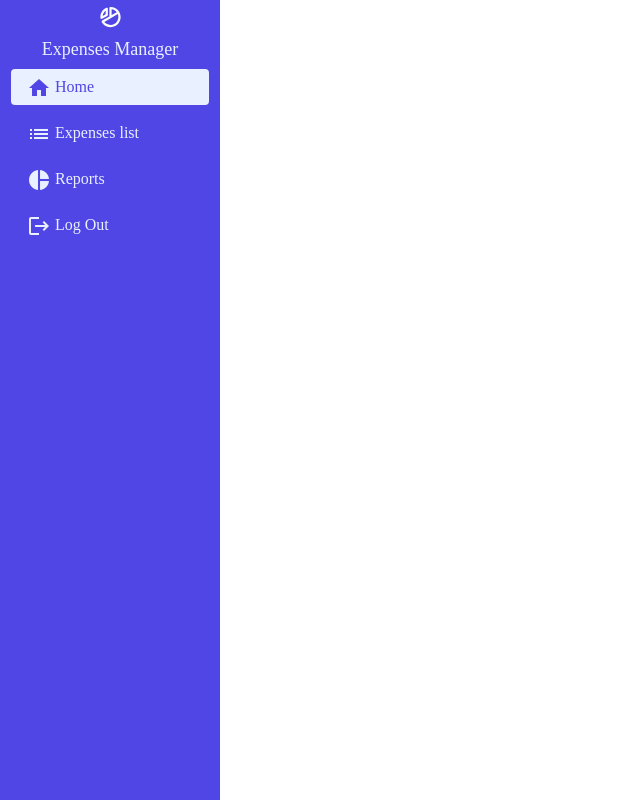
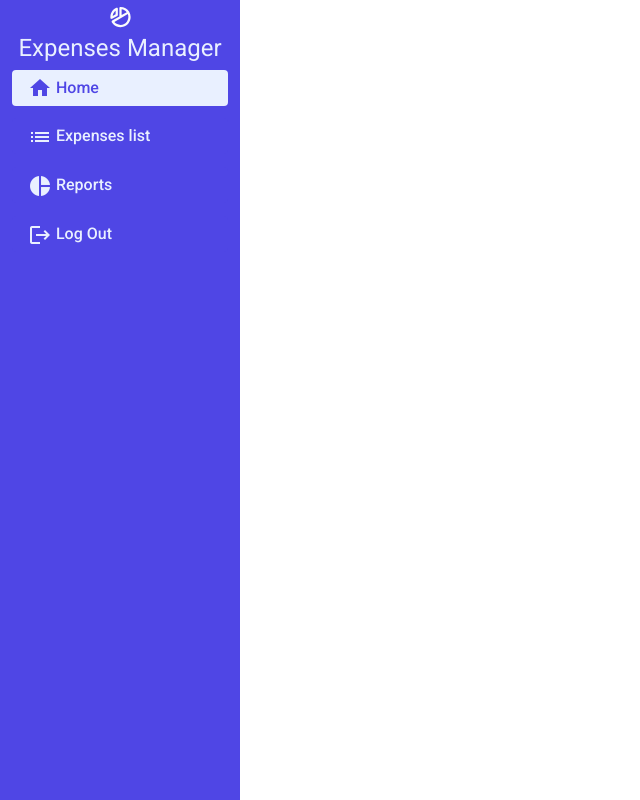
Before and after one commit to EndavaCollab/bvdapprenticeship2024-expenses-manager, an Angular app in the folder expenses-manager-frontend/src/main/frontend/: page / in a window 1280 px wide. Shown: the whole page, without its empty margins (0-640 px from the left). Built offline with nearby package versions, Linux system fonts and the light colour scheme.

Commit message:
Applied requested changes

```diff
--- a/expenses-manager-frontend/src/main/frontend/src/app/sidebar/sidebar.component.html
+++ b/expenses-manager-frontend/src/main/frontend/src/app/sidebar/sidebar.component.html
@@ -1,8 +1,8 @@
-<mat-sidenav-container class="sidebar">
+<mat-sidenav-container class="b-sidebar">
     <mat-sidenav>Start</mat-sidenav>
     <mat-sidenav-content class="content">
-        <img src="../../assets/images/logo.svg" class="logo">
-        <p class="logo">Expenses Manager</p>
+        <img src="../../assets/images/logo.svg" class="logo-image" alt="logo">
+        <p class="logo-title">Expenses Manager</p>
         <a class="sidebar-button" mat-flat-button routerLink="/" routerLinkActive="active" [routerLinkActiveOptions]={exact:true}>
             <mat-icon>home</mat-icon>
             Home
--- a/expenses-manager-frontend/src/main/frontend/src/app/sidebar/sidebar.component.scss
+++ b/expenses-manager-frontend/src/main/frontend/src/app/sidebar/sidebar.component.scss
@@ -1,31 +1,26 @@
-.sidebar{
-    width: 220px;
-    height: 100%;
-    background-color: #4F46E5;
+.b-sidebar{
+    width: 15rem;
+    block-size: 100%;
+    background-color: var(--primary-color);
 
     .content{
 
         display: flex;
         flex-direction: column;
         align-items: center;
+        font-size:1.5rem;
+        color: #E9F0FF;
 
-        @mixin font{
-            font-family: 'Outfit';
-            font-size:large;
-            color: #E9F0FF;
-        }
-        @include font;
-
-        .logo{
-            margin: 5px;
+        .logo-title, .logo-image{
+            margin: 0.3rem;
         }
 
         .sidebar-button{
-            margin: 5px;
+            margin: 0.4rem;
             width: 90%;
             background-color: #4F46E5;
-            @include font;
-            font-size:medium;
+            font-size:1rem;
+            color: #E9F0FF;
             display: flex;
             align-content: flex-start;
 
--- a/expenses-manager-frontend/src/main/frontend/src/styles.css
+++ b/expenses-manager-frontend/src/main/frontend/src/styles.css
@@ -1,8 +1,11 @@
-/* You can add global styles to this file, and also import other style files */
 body{
     width: 100%;
     height: 100%;
     margin: 0px;
+    font-family: "Outlet";
 }
 html, body { height: 100%; }
-body { margin: 0; font-family: Roboto, "Helvetica Neue", sans-serif; }
+
+:root{
+    --primary-color: #4F46E5;
+}
```
